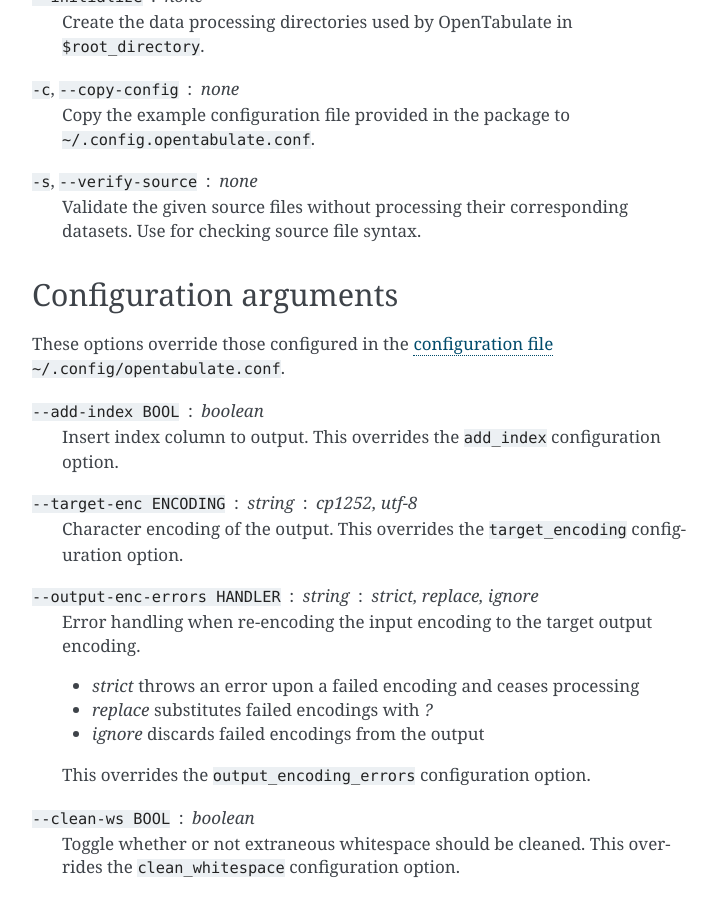
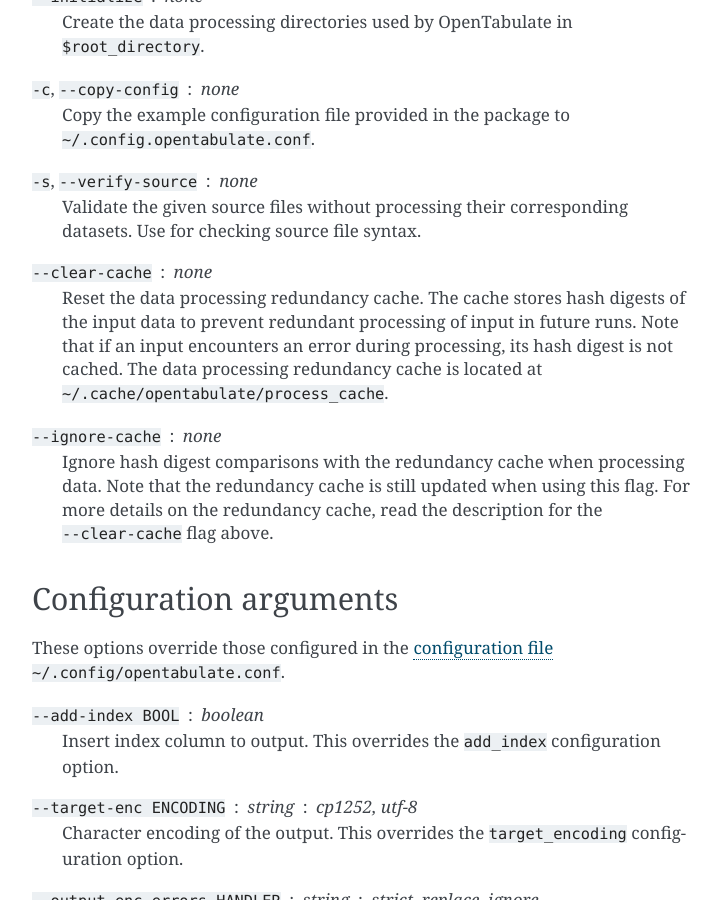
Before and after one commit to CSBP-CPSE/OpenTabulate, a Sphinx documentation site: the page built from docs/source/command-args.rst, in a window 1280 px wide and 900 px high, scrolled down 566 px. Shown: the whole window, without its empty margins (388-1109 px from the left). Built offline with Sphinx 7.4.7, drawn with Linux system fonts in a browser that asks for light colours.

Commit message:
update docs
Updated documentation for the previous commit (caching feature). It
is mentioned briefly in the command line arguments for flags
related to it.

```diff
--- a/docs/source/command-args.rst
+++ b/docs/source/command-args.rst
@@ -31,6 +31,11 @@
 ``-s``, ``--verify-source`` : none
     Validate the given source files without processing their corresponding datasets. Use for checking source file syntax.
 
+``--clear-cache`` : none
+    Reset the data processing redundancy cache. The cache stores hash digests of the input data to prevent redundant processing of input in future runs. Note that if an input encounters an error during processing, its hash digest is not cached. The data processing redundancy cache is located at ``~/.cache/opentabulate/process_cache``.
+
+``--ignore-cache`` : none
+    Ignore hash digest comparisons with the redundancy cache when processing data. Note that the redundancy cache is still updated when using this flag. For more details on the redundancy cache, read the description for the ``--clear-cache`` flag above.
 
 ^^^^^^^^^^^^^^^^^^^^^^^
 Configuration arguments
```
